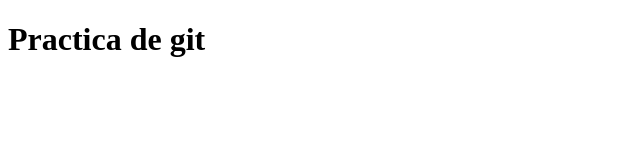
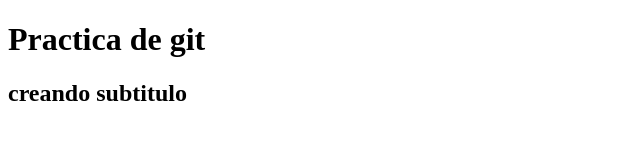
Before and after one commit to alika2323/practicandoGit, a plain HTML site: page index.html in a window 1280 px wide. Shown: the whole page, without its empty margins (0-640 px from the left). Drawn offline with Linux system fonts and the light colour scheme.

Commit message:
Creando subtitulo

```diff
--- a/index.html
+++ b/index.html
@@ -9,6 +9,7 @@
 
 <body>
     <h1>Practica de git</h1>
+    <h2>creando subtitulo</h2>
 </body>
 
 </html>
```
